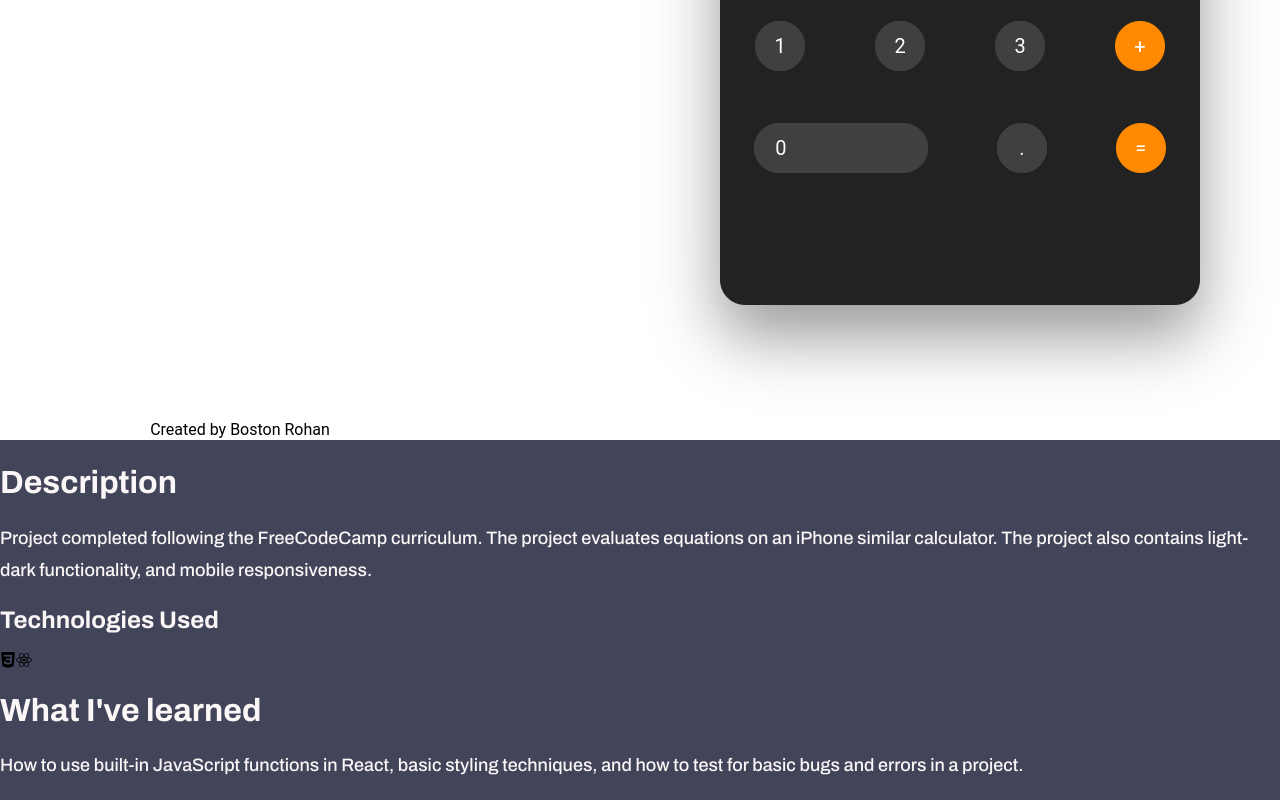
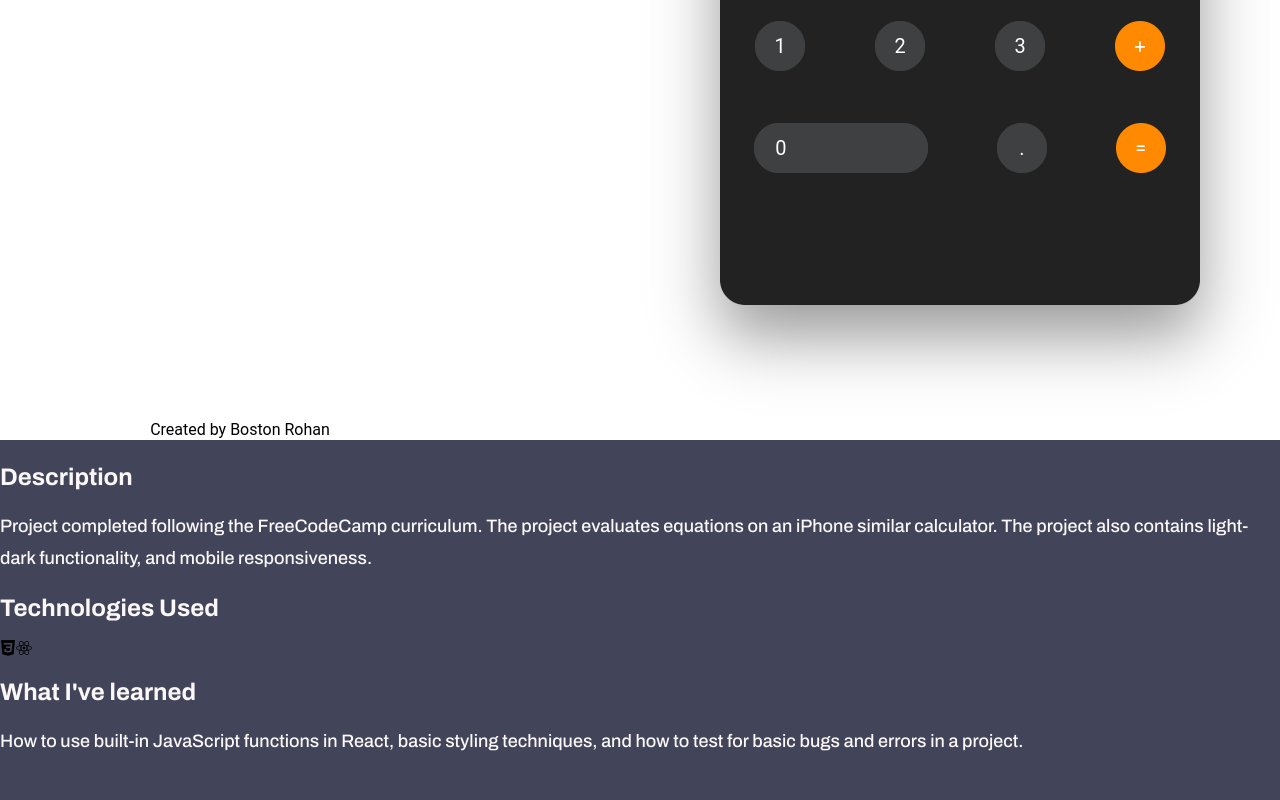
Before and after one commit to BostonRohan/portfolio, a React (Create React App) app: page /projects/calculator in a window 1280 px wide. Shown: the part 1724-2524 px from the top of the page. After the commit the page ends 2500 px from the top, so only its background shows below. Built offline with nearby package versions, Linux system fonts and the light colour scheme.

Commit message:
adjusted classnames

```diff
--- a/src/Components/Pages/Project/Project.js
+++ b/src/Components/Pages/Project/Project.js
@@ -32,7 +32,8 @@ function Project() {
           onClick={() => openInNewTab(projectInfo[index].repo)}
         />
       </section>
-      <h1 className="project-description">Description</h1>
+      <section className="content">
+        <h1>Description</h1>
         <p>{projectInfo[index].description}</p>
         <section className="technologies">
           <h2>Technologies Used</h2>
@@ -42,6 +43,7 @@ function Project() {
         </section>
         <h1>What I've learned</h1>
         <p>{projectInfo[index].learned}</p>
+      </section>
     </motion.div>
   );
 }
```
Lines whose indentation alone changed are shown as unchanged.
